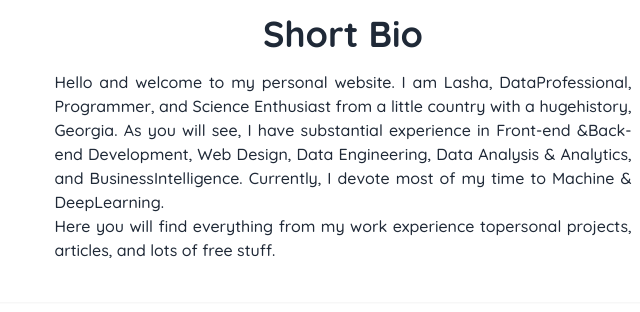
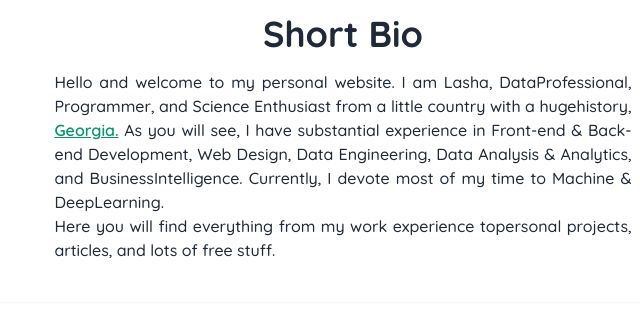
Before and after one commit to LashaDolenjashvili/personal-website-tailwind, a website: page public/index.html in a window 1280 px wide. Shown: the part 826-1138 px from the top of the page, 297-937 px from the left. Drawn offline with Linux system fonts and the light colour scheme.

Commit message:
minor update

```diff
--- a/public/index.html
+++ b/public/index.html
@@ -132,8 +132,11 @@
                     <div class="mt-4">
                         <p class="text-justify">
                             Hello and welcome to my personal website. I am Lasha, DataProfessional, Programmer, and
-                            Science Enthusiast from a little country with a hugehistory, Georgia. As you will see, I
-                            have substantial experience in Front-end &Back-end Development, Web Design, Data
+                            Science Enthusiast from a little country with a hugehistory,
+                            <a href="https://www.yfgtours.com/?fbclid=IwAR2PALiJRujqzATew-3xyBDBQLnRZ0hn_rMqoU5dHPciHDswKPIYvLjwRDo"
+                                class="font-semibold text-green-600 underline" target="_blank">
+                                Georgia.</a> As you will see, I
+                            have substantial experience in Front-end & Back-end Development, Web Design, Data
                             Engineering, Data Analysis & Analytics, and BusinessIntelligence. Currently, I devote most
                             of my time to Machine & DeepLearning. <br>
                             Here you will find everything from my work experience
```
Also changed, not shown: public/dist/styles.css.
